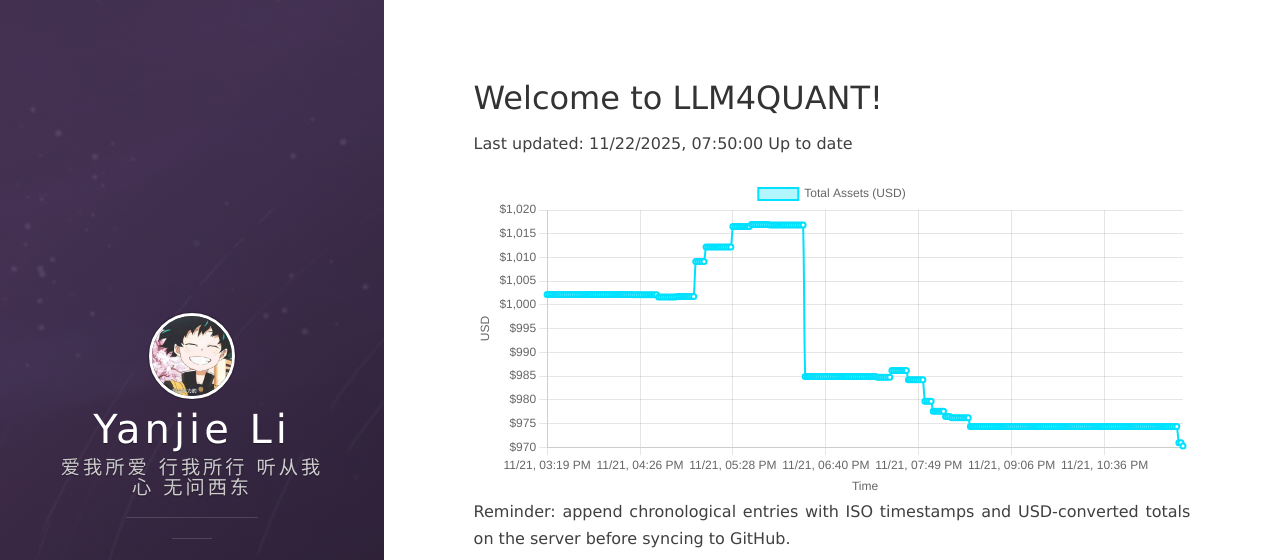
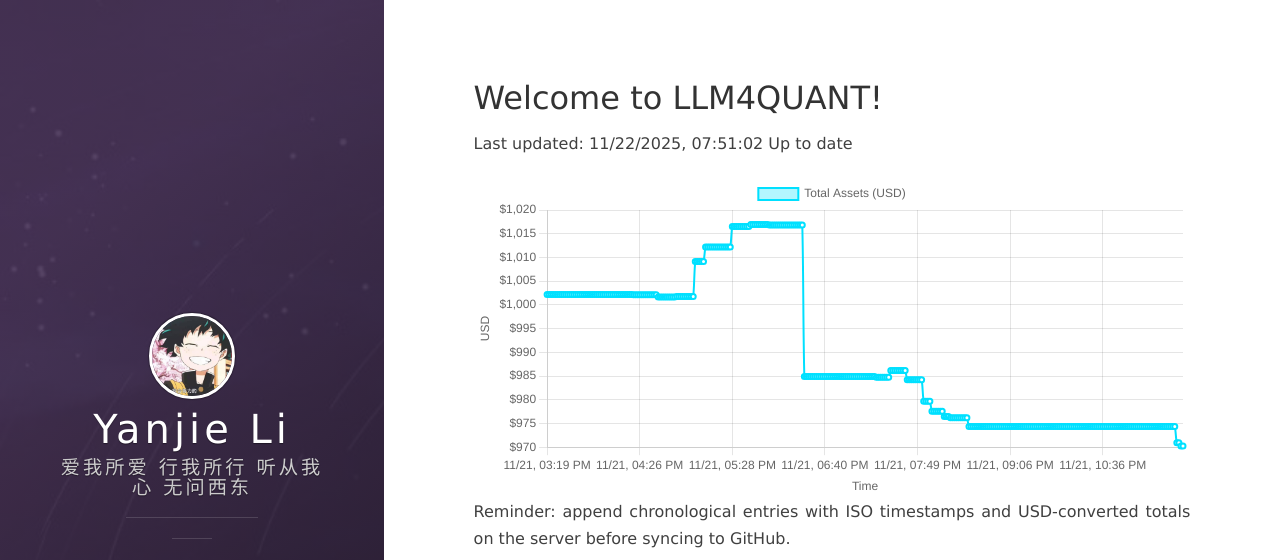
Before and after one commit to leeyegy/leeyegy.github.io, a Jekyll site: the page built from live-trading.html, in a window 1280 px wide and 1081 px high. Shown: the top 560 px of the window. Built offline with Jekyll 4.4.1, drawn with Linux system fonts in a browser that asks for light colours; nearby versions of some CDN libraries.

Commit message:
AccountMonitor: update balance history 2025-11-22T15:51:02+08:00

```diff
--- a/assets/data/binance/balance-history.json
+++ b/assets/data/binance/balance-history.json
@@ -1,5 +1,5 @@
 {
-  "generatedAt": "2025-11-22T15:50:00+08:00",
+  "generatedAt": "2025-11-22T15:51:02+08:00",
   "asset": "total_usd_value",
   "history": [
     {
@@ -1237,6 +1237,10 @@
     {
       "timestamp": "2025-11-22T15:50:00+08:00",
       "totalUsd": 970.25023707
+    },
+    {
+      "timestamp": "2025-11-22T15:51:02+08:00",
+      "totalUsd": 970.25023707
     }
   ]
 }
```
